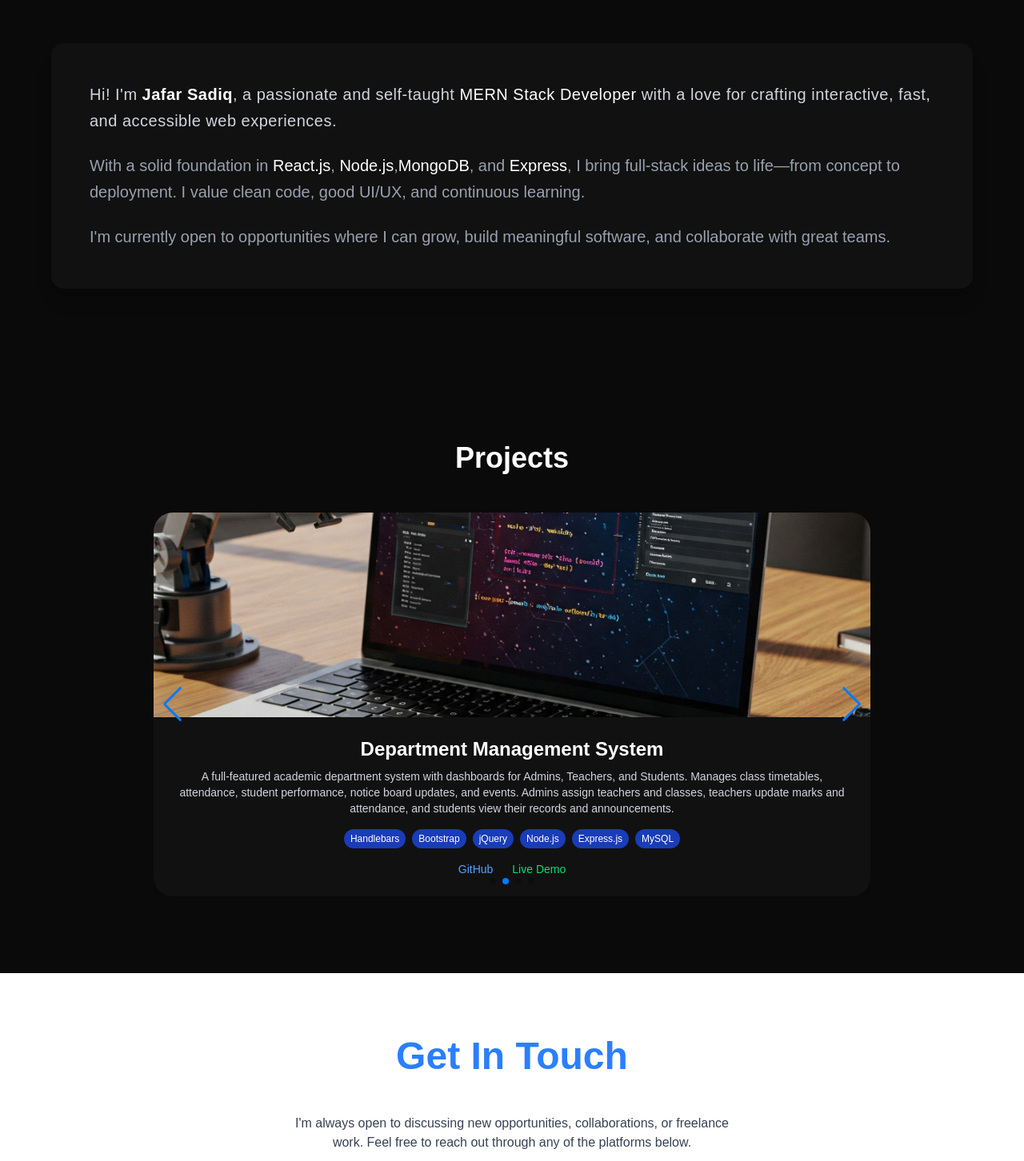
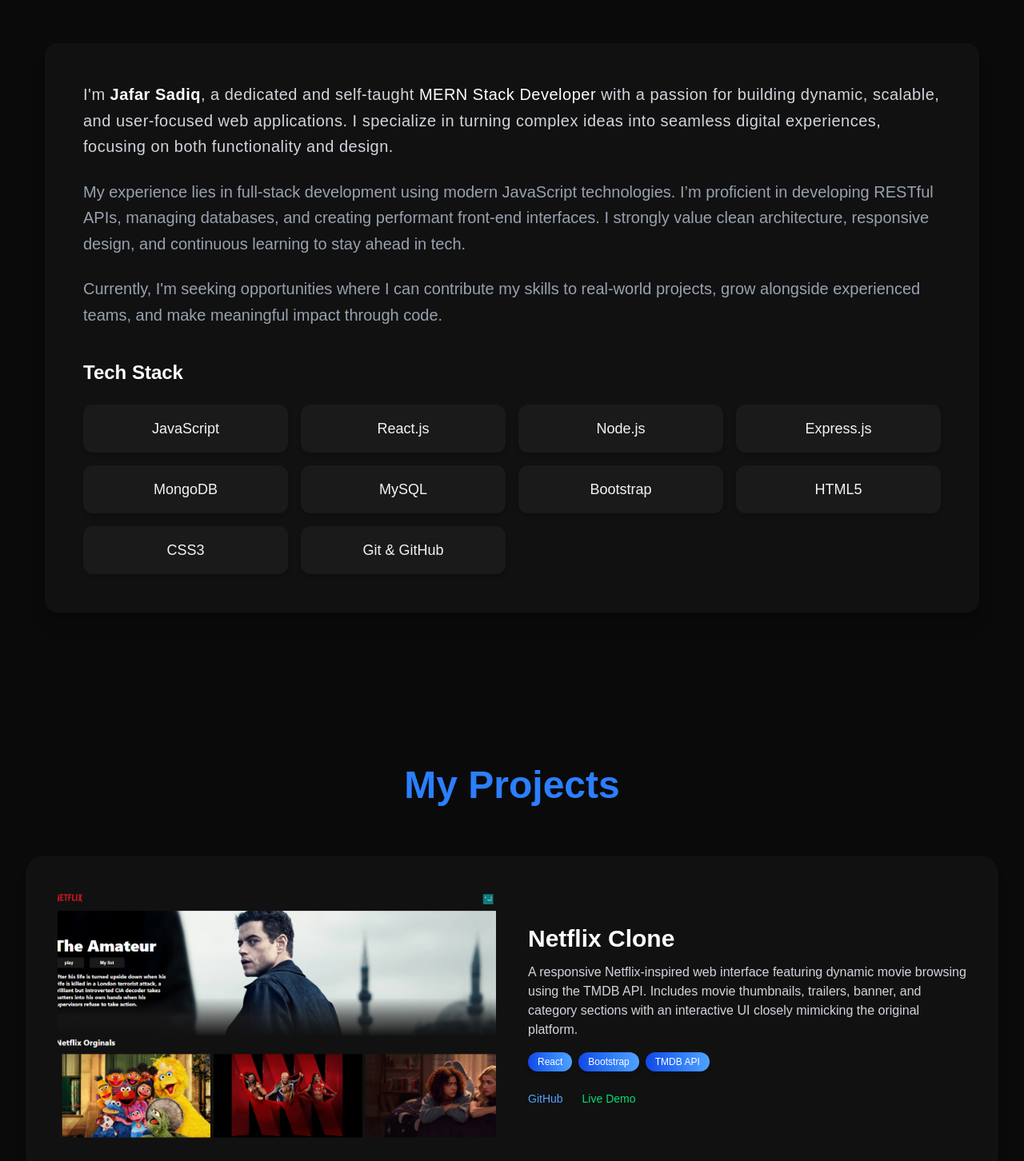
Before and after one commit to jafar-ctcl/portfolio, a React (Vite) app: page / in a window 1280 px wide. Shown: the part 938-2390 px from the top of the page at 80% size. Built offline with nearby package versions, Linux system fonts and the light colour scheme.

Commit message:
final commit

```diff
--- a/package.json
+++ b/package.json
@@ -15,6 +15,7 @@
     "lucide-react": "^0.515.0",
     "react": "^19.1.0",
     "react-dom": "^19.1.0",
+    "react-icons": "^5.5.0",
     "swiper": "^11.2.8",
     "tailwindcss": "^4.1.10"
   },
@@ -26,6 +27,7 @@
     "eslint": "^9.25.0",
     "eslint-plugin-react-hooks": "^5.2.0",
     "eslint-plugin-react-refresh": "^0.4.19",
+    "gh-pages": "^6.3.0",
     "globals": "^16.0.0",
     "vite": "^6.3.5"
   }
--- a/src/components/About.jsx
+++ b/src/components/About.jsx
@@ -1,30 +1,51 @@
 const About = () => {
   return (
    <section id="about" className="bg-[#0a0a0a] text-gray-100 py-24 px-6">
-      <div className="max-w-6xl mx-auto">
+  <div className="max-w-7xl mx-auto px-4 sm:px-6 lg:px-8">
+
     <h2 className="text-4xl md:text-5xl font-bold text-center text-blue-500 mb-12">
       About Me
     </h2>
 
     <div className="bg-[#111] p-8 md:p-12 rounded-2xl shadow-xl transition hover:shadow-2xl">
       <p className="text-lg md:text-xl leading-relaxed tracking-wide text-gray-300">
-            Hi! I'm <span className="text-white font-semibold">Jafar Sadiq</span>, a passionate and
-            self-taught <span className="text-white">MERN Stack Developer</span> with a love for crafting interactive, fast, and accessible web experiences.
+        I'm <span className="text-white font-semibold">Jafar Sadiq</span>, a dedicated and self-taught <span className="text-white">MERN Stack Developer</span> with a passion for building dynamic, scalable, and user-focused web applications. I specialize in turning complex ideas into seamless digital experiences, focusing on both functionality and design.
       </p>
 
       <p className="mt-6 text-lg md:text-xl leading-relaxed text-gray-400">
-            With a solid foundation in <span className="text-white">React.js</span>, <span className="text-white">Node.js</span>,
-            <span className="text-white">MongoDB</span>, and <span className="text-white">Express</span>, I bring full-stack ideas to life—from concept to
-            deployment. I value clean code, good UI/UX, and continuous learning.
+        My experience lies in full-stack development using modern JavaScript technologies. I’m proficient in developing RESTful APIs, managing databases, and creating performant front-end interfaces. I strongly value clean architecture, responsive design, and continuous learning to stay ahead in tech.
       </p>
 
       <p className="mt-6 text-lg md:text-xl leading-relaxed text-gray-400">
-            I'm currently open to opportunities where I can grow, build meaningful
-            software, and collaborate with great teams.
+        Currently, I'm seeking opportunities where I can contribute my skills to real-world projects, grow alongside experienced teams, and make meaningful impact through code.
       </p>
+
+      <h3 className="text-2xl font-bold text-white mt-10 mb-6">Tech Stack</h3>
+      <div className="grid grid-cols-2 sm:grid-cols-3 md:grid-cols-4 gap-4">
+        {[
+          "JavaScript",
+          "React.js",
+          "Node.js",
+          "Express.js",
+          "MongoDB",
+          "MySQL",
+          "Bootstrap",
+          "HTML5",
+          "CSS3",
+          "Git & GitHub"
+        ].map((skill) => (
+          <div
+            key={skill}
+            className="bg-[#1a1a1a] hover:bg-blue-600 hover:text-white transition-all duration-300 text-center py-4 px-6 rounded-xl text-lg font-medium shadow-md"
+          >
+            {skill}
+          </div>
+        ))}
+      </div>
     </div>
   </div>
 </section>
+
   );
 };
 
--- a/src/components/Contact.jsx
+++ b/src/components/Contact.jsx
@@ -1,4 +1,4 @@
-import { Mail, Linkedin, Github } from "lucide-react";
+import { Mail, Linkedin, Github, Instagram } from "lucide-react";
 
 const Contact = () => {
   return (
@@ -22,7 +22,7 @@
             <Mail size={20} /> jafarputhiry@gmail.com
           </a>
           <a
-            href="https://www.linkedin.com/in/jafar-sadiq-35b599"
+            href="https://www.linkedin.com/in/jafar-sadiq-35b599262"
             target="_blank"
             rel="noopener noreferrer"
             className="flex items-center gap-2 text-blue-600 hover:underline"
@@ -37,6 +37,14 @@
           >
             <Github size={20} /> GitHub
           </a>
+          <a
+            href="https://instagram.com/jafar-ctcl"
+            target="_blank"
+            rel="noopener noreferrer"
+            className="flex items-center gap-2 text-blue-600 hover:underline"
+          >
+            <Instagram size={20} />Instagram
+          </a>
         </div>
       </div>
     </section>
--- a/src/components/Navbar.jsx
+++ b/src/components/Navbar.jsx
@@ -13,7 +13,7 @@
 
   return (
     <header className="fixed top-0 left-0 w-full z-50 bg-white/5 backdrop-blur-md shadow-sm">
-      <div className="max-w-7xl mx-auto px-6 py-4 flex items-center justify-between">
+      <div className="max-w-7xl mx-auto px-4 sm:px-6 lg:px-8 py-4 flex items-center justify-between">
         <h1 className="text-xl font-semibold text-white tracking-wide">Jafar</h1>
 
         {/* Desktop Navigation */}
--- a/src/components/Projects.jsx
+++ b/src/components/Projects.jsx
@@ -17,8 +17,8 @@
       "A responsive Netflix-inspired web interface featuring dynamic movie browsing using the TMDB API. Includes movie thumbnails, trailers, banner, and category sections with an interactive UI closely mimicking the original platform.",
     stack: ["React", "Bootstrap", "TMDB API"],
     image: netflix,
-    demo: "https://netflix-clone-demo.vercel.app",
-    code: "https://github.com/jafar-ctcl",
+    demo: "https://github.com/jafar-ctcl",
+    code: "https://github.com/jafar-ctcl/netflix-clone",
   }
   ,
   {
@@ -27,7 +27,7 @@
       "A full-featured academic department system with dashboards for Admins, Teachers, and Students. Manages class timetables, attendance, student performance, notice board updates, and events. Admins assign teachers and classes, teachers update marks and attendance, and students view their records and announcements.",
     stack: ["Handlebars", "Bootstrap", "jQuery", "Node.js", "Express.js", "MySQL"],
     image: dms,
-    demo: "https://your-department-system-demo-link.com",
+    demo: "https://github.com/jafar-ctcl",
     code: "https://github.com/jafar-ctcl/department-management-system",
   },
   {
@@ -36,7 +36,7 @@
       "A responsive web application that showcases a collection of recipes with images, ingredients, and preparation steps. Users can browse and explore dishes by category, view detailed cooking instructions, and search for specific recipes.",
     stack: ["React", "Node.js", "Express", "MongoDB", "Bootstrap"],
     image: receipe,
-    demo: "https://your-foodapp-demo.vercel.app",
+    demo: "https://github.com/jafar-ctcl",
     code: "https://github.com/jafar-ctcl",
   }
   , {
@@ -45,53 +45,62 @@
       "A YouTube UI replica featuring video browsing, channel pages, search filtering, and video player experience using RapidAPI.",
     stack: ["React", "Bootstrap", "RapidAPI", "React Router"],
     image: youtube,
-    demo: "https://youtube-clone-demo.vercel.app",
-    code: "https://github.com/jafar-ctcl",
+    demo: "https://github.com/jafar-ctcl",
+    code: "https://github.com/jafar-ctcl/Youtube-clone",
   },
 ];
 
 const Projects = () => {
   return (
-    <section id="projects" className="bg-[#0a0a0a] py-24 px-6 text-white">
-      <div className="max-w-4xl mx-auto">
-        <h2 className="text-4xl font-bold mb-12 text-center">Projects</h2>
+<section id="projects" className="bg-[#0a0a0a] py-24 px-4 sm:px-6 lg:px-8 text-white">
+  <div className="max-w-7xl mx-auto">
+    <h2 className="text-4xl md:text-5xl font-bold text-center text-blue-500 mb-16">
+      My Projects
+    </h2>
 
-        <Swiper
-          modules={[Navigation, Pagination, Autoplay]}
-          spaceBetween={30}
-          slidesPerView={1}
-          loop={true}
-          navigation
-          pagination={{ clickable: true }}
-          autoplay={{ delay: 3000, disableOnInteraction: false }}
+    <div className="space-y-20">
+      {projects.map((project, index) => (
+        <div
+          key={index}
+          className={`flex flex-col lg:flex-row ${
+            index % 2 === 1 ? "lg:flex-row-reverse" : ""
+          } items-center gap-10 bg-[#111] p-6 sm:p-10 rounded-3xl shadow-lg hover:shadow-2xl transition`}
         >
-          {projects.map((project, index) => (
-            <SwiperSlide key={index}>
-              <div className="bg-[#111] rounded-3xl overflow-hidden shadow-lg">
+          {/* Image */}
+          <div className="lg:w-1/2 w-full overflow-hidden rounded-xl">
             <img
               src={project.image}
               alt={project.title}
-                  className="w-full h-64 object-cover"
+              className="w-full h-64 sm:h-80 object-cover rounded-xl transform hover:scale-105 transition duration-500 ease-in-out"
             />
-                <div className="p-6 text-center">
-                  <h3 className="text-2xl font-semibold mb-2">{project.title}</h3>
-                  <p className="text-sm text-gray-300 mb-4">{project.description}</p>
+          </div>
 
-                  <div className="flex flex-wrap justify-center gap-2 text-xs mb-4">
+          {/* Content */}
+          <div className="lg:w-1/2 w-full text-center lg:text-left">
+            <h3 className="text-2xl md:text-3xl font-semibold mb-3 text-white">
+              {project.title}
+            </h3>
+            <p className="text-gray-300 text-sm sm:text-base mb-4">
+              {project.description}
+            </p>
+
+            {/* Tech Stack */}
+            <div className="flex flex-wrap justify-center lg:justify-start gap-2 mb-6">
               {project.stack.map((tech, i) => (
                 <span
                   key={i}
-                        className="bg-blue-800 text-white px-2 py-1 rounded-full"
+                  className="text-xs bg-gradient-to-r from-blue-700 to-blue-400 text-white px-3 py-1 rounded-full font-medium shadow-md"
                 >
                   {tech}
                 </span>
               ))}
             </div>
 
-                  <div className="flex justify-center gap-6 text-sm">
+            {/* Links */}
+            <div className="flex justify-center lg:justify-start gap-6">
               <a
                 href={project.code}
-                      className="text-blue-400 hover:underline"
+                className="text-blue-400 hover:underline text-sm"
                 target="_blank"
                 rel="noopener noreferrer"
               >
@@ -99,7 +108,7 @@
               </a>
               <a
                 href={project.demo}
-                      className="text-green-400 hover:underline"
+                className="text-green-400 hover:underline text-sm"
                 target="_blank"
                 rel="noopener noreferrer"
               >
@@ -108,11 +117,11 @@
             </div>
           </div>
         </div>
-            </SwiperSlide>
       ))}
-        </Swiper>
+    </div>
   </div>
 </section>
+
   );
 };
 
```
Also changed, not shown: src/assets/dms.png (added), 1 other file (tests, documents, lock files or other folders). Lines whose indentation alone changed are shown as unchanged.
